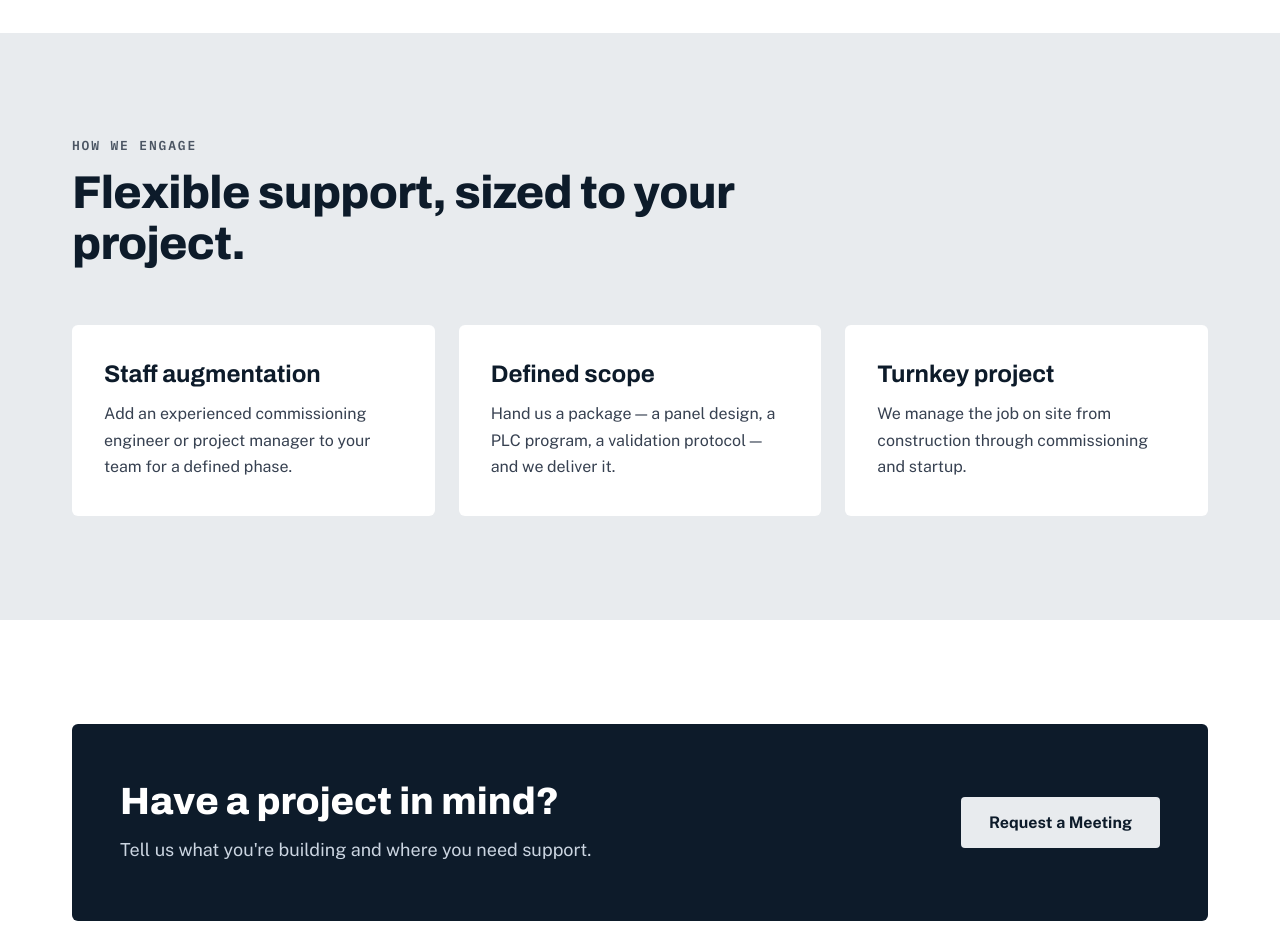
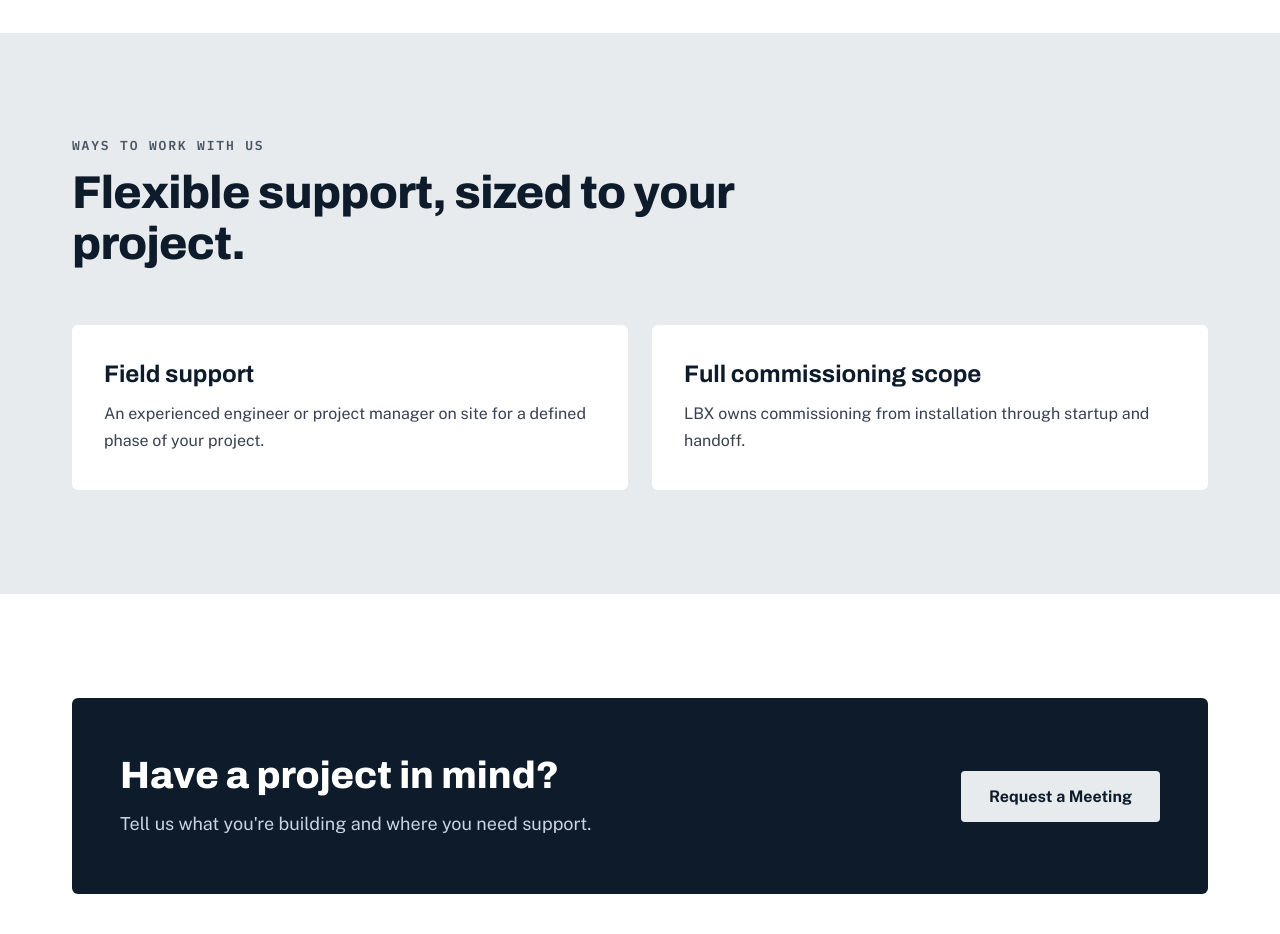
Before and after one commit to LukeBinderLBX/LBX-Website, a plain HTML site: page services.html in a window 1280 px wide. Shown: the part 2480-3414 px from the top of the page. Drawn offline with nearby package versions, Linux system fonts and the light colour scheme.

Commit message:
Services: two-card Ways to work with us
Co-Authored-By: Claude Opus 5.5 <noreply@anthropic.com>
Claude-Session: https://claude.ai/code/session_013umb3gnReZvgXA3JoUZXmW

```diff
--- a/services.html
+++ b/services.html
@@ -134,22 +134,18 @@
   <div class="container">
     <div class="section-head">
       <div>
-        <p class="eyebrow">How we engage</p>
+        <p class="eyebrow">Ways to work with us</p>
         <h2 class="h2">Flexible support, sized to your project.</h2>
       </div>
     </div>
     <div class="grid">
       <div class="card" style="border: 0;">
-        <h3>Staff augmentation</h3>
-        <p>Add an experienced commissioning engineer or project manager to your team for a defined phase.</p>
+        <h3>Field support</h3>
+        <p>An experienced engineer or project manager on site for a defined phase of your project.</p>
       </div>
       <div class="card" style="border: 0;">
-        <h3>Defined scope</h3>
-        <p>Hand us a package — a panel design, a PLC program, a validation protocol — and we deliver it.</p>
-      </div>
-      <div class="card" style="border: 0;">
-        <h3>Turnkey project</h3>
-        <p>We manage the job on site from construction through commissioning and startup.</p>
+        <h3>Full commissioning scope</h3>
+        <p>LBX owns commissioning from installation through startup and handoff.</p>
       </div>
     </div>
   </div>
```
